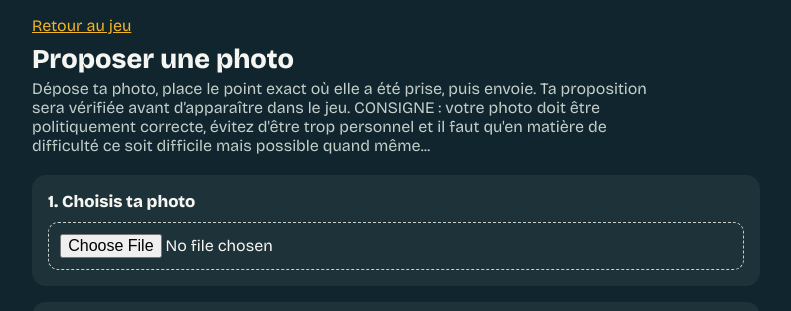
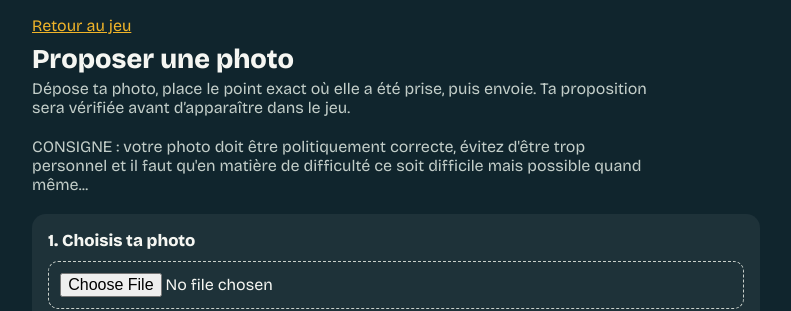
Before and after one commit to LucasJgou/CSguessr, a plain HTML site: page ajouter.html in a window 1280 px wide. Shown: the top 311 px of the page, without its empty margins (244-1035 px from the left). Drawn offline with nearby package versions, Linux system fonts and the light colour scheme.

Commit message:
Update ajouter.html

```diff
--- a/ajouter.html
+++ b/ajouter.html
@@ -34,7 +34,8 @@
 <main>
   <a href="index.html">Retour au jeu</a>
   <h1>Proposer une photo</h1>
-  <p class="lead">Dépose ta photo, place le point exact où elle a été prise, puis envoie. Ta proposition sera vérifiée avant d’apparaître dans le jeu. CONSIGNE : votre photo doit être politiquement correcte, évitez d'être trop personnel et il faut qu'en matière de difficulté ce soit difficile mais possible quand même...</p>
+  <p class="lead">Dépose ta photo, place le point exact où elle a été prise, puis envoie. Ta proposition sera vérifiée avant d’apparaître dans le jeu.</p>
+  <p class="lead">CONSIGNE : votre photo doit être politiquement correcte, évitez d'être trop personnel et il faut qu'en matière de difficulté ce soit difficile mais possible quand même...</p>
 
     <div class="step">
     <h2>1. Choisis ta photo</h2>
```
